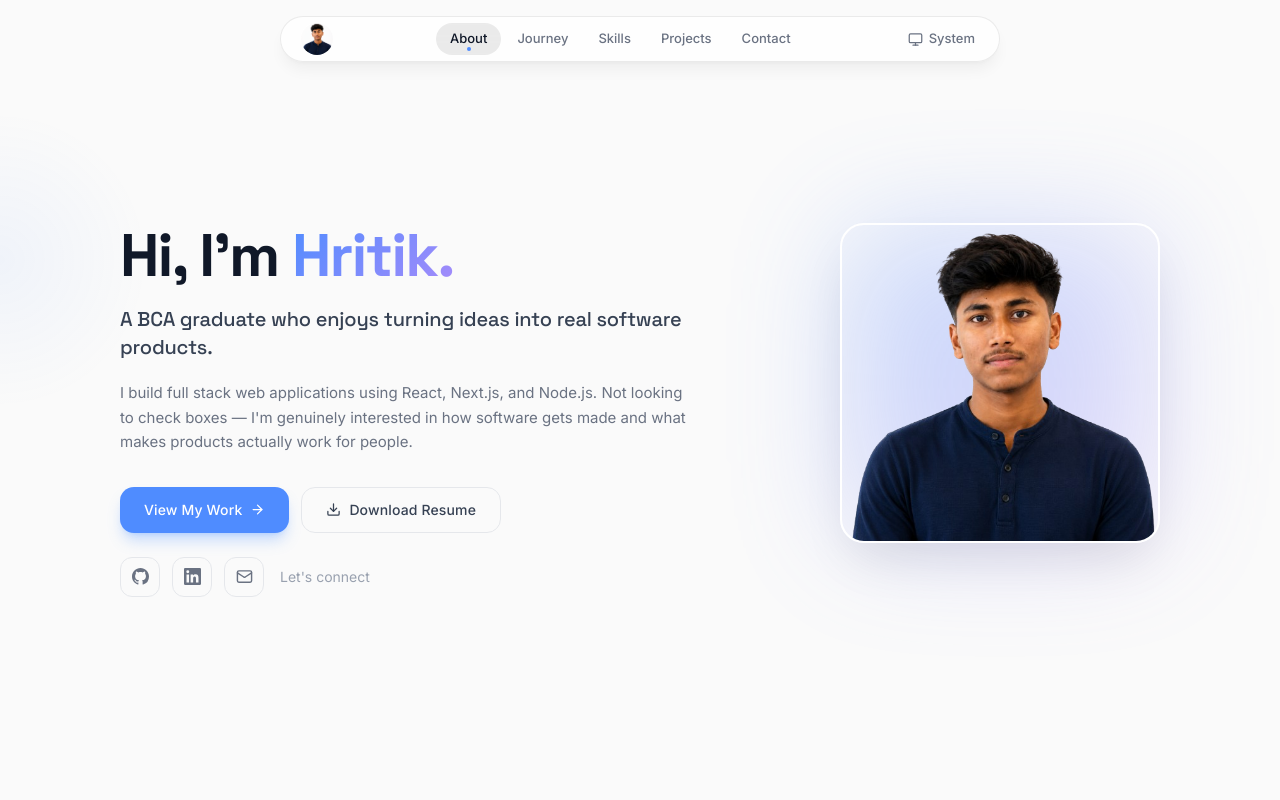
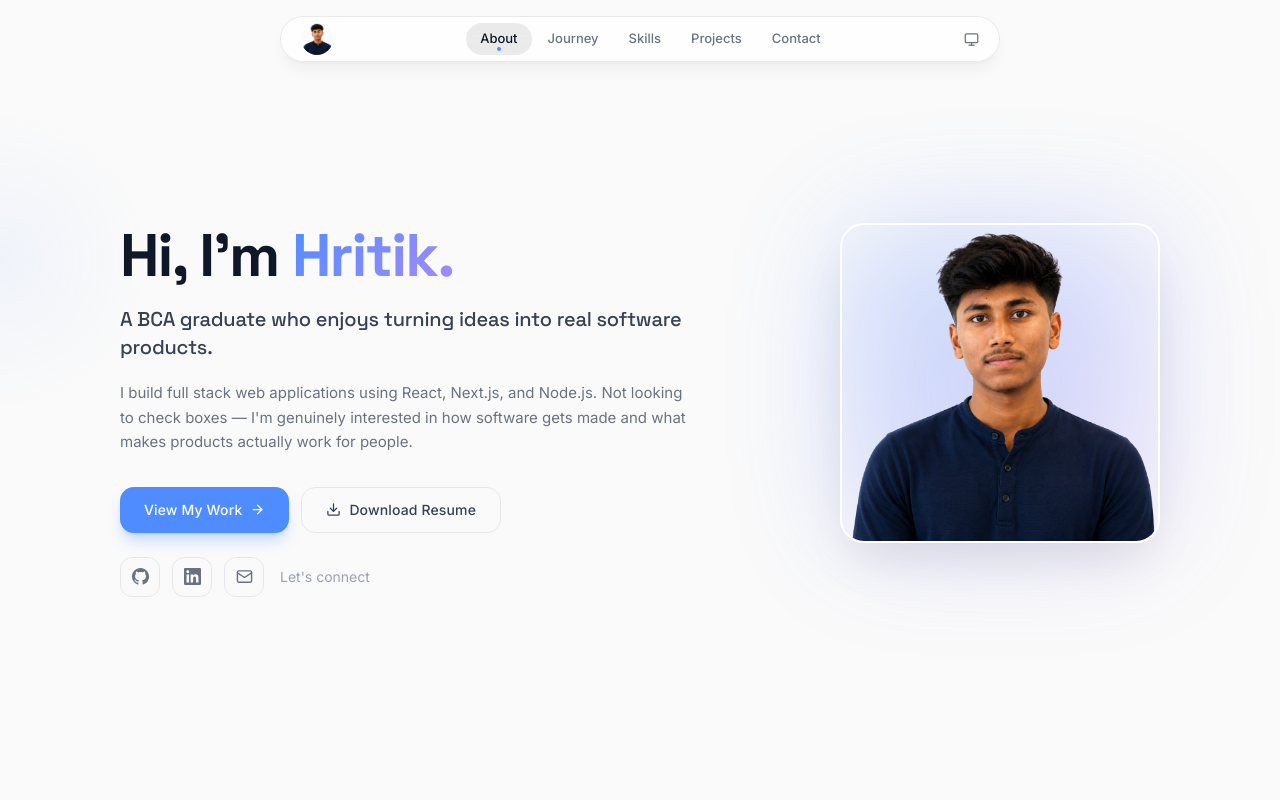
Before and after one commit to hritikhri/portfolio-, a React (Vite) app: page / in a window 1280 px wide. Shown: the top 800 px of the page. Built offline with nearby package versions, Linux system fonts and the light colour scheme.

Commit message:
replaced the icon

```diff
--- a/src/components/Navbar.tsx
+++ b/src/components/Navbar.tsx
@@ -226,22 +226,13 @@ useEffect(() => {
             <div className="relative" ref={themeMenuRef}>
            <button
   onClick={() => setThemeMenuOpen(!themeMenuOpen)}
-  className={`flex items-center gap-1 sm:gap-1.5 px-2 sm:px-3 py-1.5 rounded-full text-[13px] font-medium transition-all duration-200 ${
+  className={`flex items-center justify-center p-2 rounded-full transition-all duration-200 ${
     isDark
       ? "text-gray-400 hover:text-white hover:bg-white/8"
       : "text-gray-500 hover:text-gray-900 hover:bg-black/5"
   }`}
 >
   {themeIcon}
-  {!scrolled && (
-    <span className="hidden lg:inline">
-      {theme === "system"
-        ? "System"
-        : theme === "dark"
-          ? "Dark"
-          : "Light"}
-    </span>
-  )}
 </button>
 
               <AnimatePresence>
```
